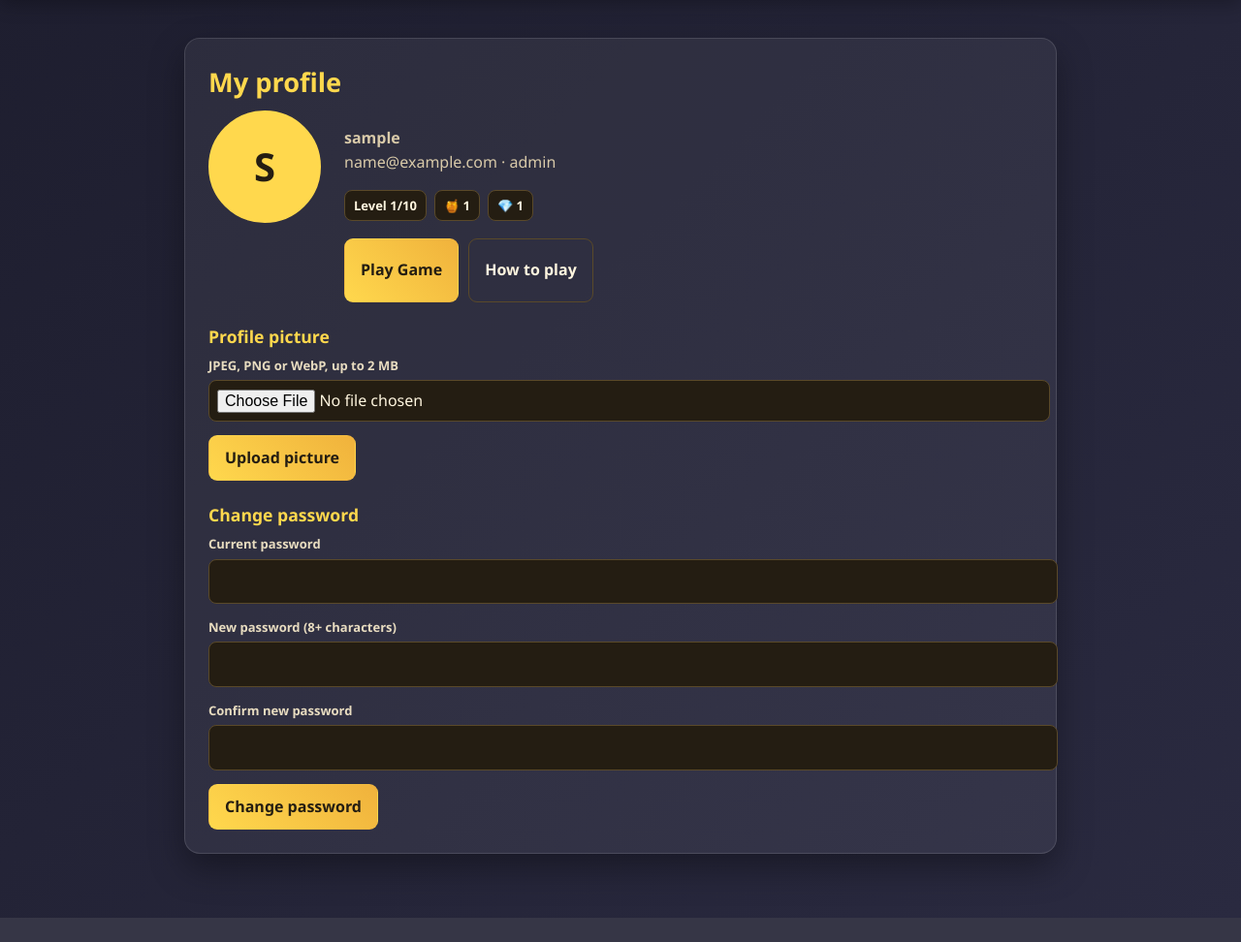
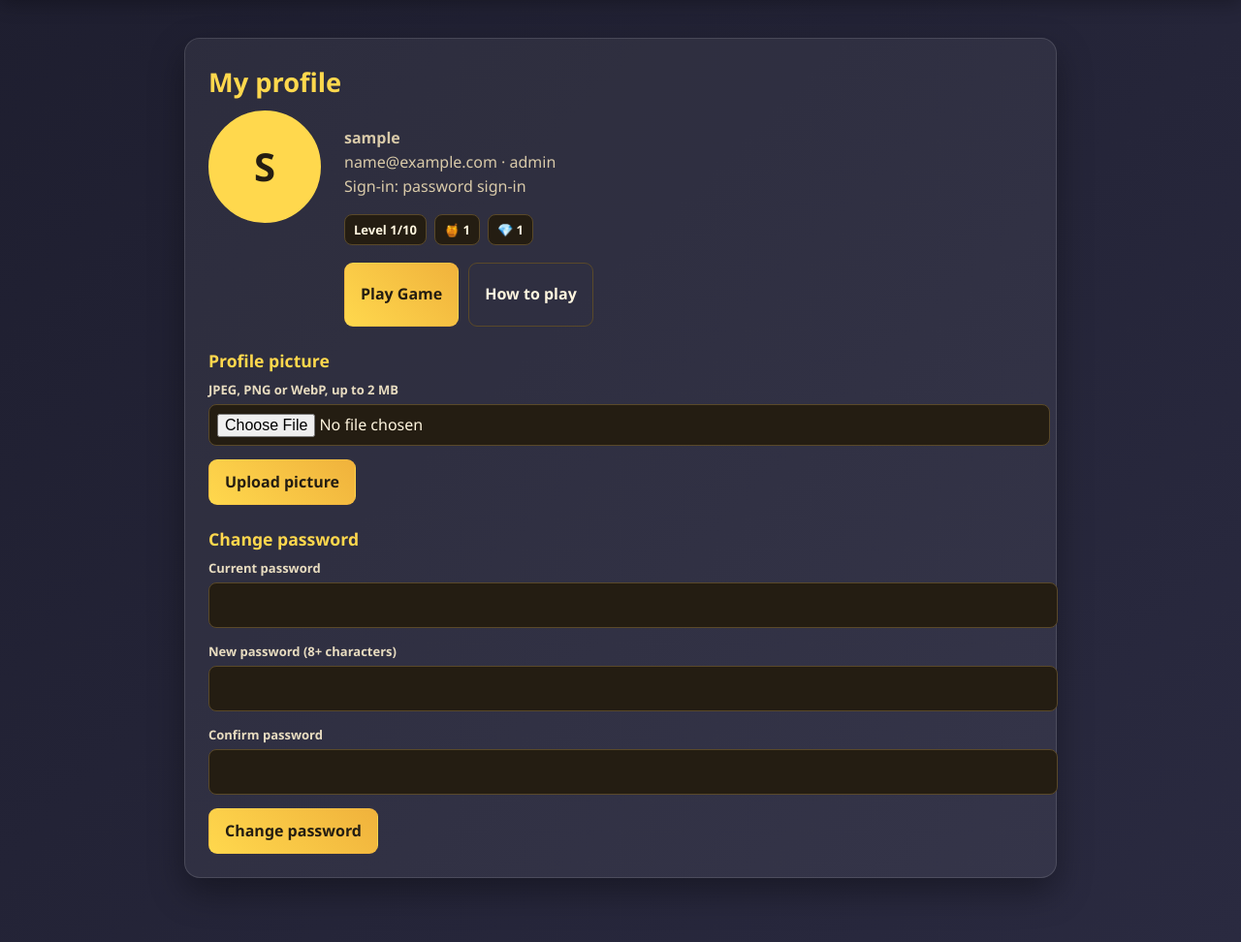
Before and after one commit to JolliDew/BeeDashDiner, a PHP site: page /JolliDew/profile.php in a window 1280 px wide. Shown: the part 57-1029 px from the top of the page at 97% size. Before the commit the page ends 1004 px from the top, so only its background shows below. Run offline with PHP 8.4, Linux system fonts and the light colour scheme; the visitor is signed in with stand-in values (Sample User, id 1); tables that the repository leaves empty hold one stand-in row (values such as "Sample post").

Commit message:
feat(auth): let Google accounts set a local password
Track auth_provider and password_set, create Google accounts with a known-unset password, show a helpful manual-login message, and let Profile set a local password without the unknown Google password. Admin resets mark the account password-capable, schemas and tests are updated, and the login page explains the Google-account behavior.

```diff
--- a/database.sql
+++ b/database.sql
@@ -16,6 +16,8 @@ CREATE TABLE IF NOT EXISTS users (
   password VARCHAR(255) NOT NULL,
   role VARCHAR(20) NOT NULL DEFAULT 'player',
   avatar VARCHAR(255) NULL,
+  auth_provider VARCHAR(20) NOT NULL DEFAULT 'local',
+  password_set SMALLINT NOT NULL DEFAULT 1,
   created_at TIMESTAMP DEFAULT CURRENT_TIMESTAMP
 );
 
@@ -23,6 +25,8 @@ CREATE TABLE IF NOT EXISTS users (
 ALTER TABLE users ADD COLUMN IF NOT EXISTS role VARCHAR(20) NOT NULL DEFAULT 'player';
 -- Profile picture uploaded by the player (path relative to gamefile/).
 ALTER TABLE users ADD COLUMN IF NOT EXISTS avatar VARCHAR(255) NULL;
+ALTER TABLE users ADD COLUMN IF NOT EXISTS auth_provider VARCHAR(20) NOT NULL DEFAULT 'local';
+ALTER TABLE users ADD COLUMN IF NOT EXISTS password_set SMALLINT NOT NULL DEFAULT 1;
 
 -- Admin action history. Usernames are snapshotted so the log survives a
 -- deleted account.
--- a/gamefile/google-login.php
+++ b/gamefile/google-login.php
@@ -142,7 +142,7 @@ if ($user) {
     $base = substr($base !== '' ? $base : strstr($email, '@', true), 0, 40) ?: 'player';
 
     $exists = $pdo->prepare('SELECT id FROM users WHERE username = ?');
-    $insert = $pdo->prepare('INSERT INTO users (username, email, password) VALUES (?, ?, ?)');
+    $insert = $pdo->prepare('INSERT INTO users (username, email, password, auth_provider, password_set) VALUES (?, ?, ?, \'google\', 0)');
     $username = $base;
     $created = false;
 
--- a/gamefile/login_db.sql
+++ b/gamefile/login_db.sql
@@ -13,6 +13,8 @@ CREATE TABLE IF NOT EXISTS users (
   password VARCHAR(255) NOT NULL,
   role VARCHAR(20) NOT NULL DEFAULT 'player',
   avatar VARCHAR(255) NULL,
+  auth_provider VARCHAR(20) NOT NULL DEFAULT 'local',
+  password_set TINYINT NOT NULL DEFAULT 1,
   created_at TIMESTAMP DEFAULT CURRENT_TIMESTAMP
 );
 
@@ -21,6 +23,8 @@ CREATE TABLE IF NOT EXISTS users (
 -- if the column is missing.
 ALTER TABLE users ADD COLUMN IF NOT EXISTS role VARCHAR(20) NOT NULL DEFAULT 'player';
 ALTER TABLE users ADD COLUMN IF NOT EXISTS avatar VARCHAR(255) NULL;
+ALTER TABLE users ADD COLUMN IF NOT EXISTS auth_provider VARCHAR(20) NOT NULL DEFAULT 'local';
+ALTER TABLE users ADD COLUMN IF NOT EXISTS password_set TINYINT NOT NULL DEFAULT 1;
 
 -- Admin action history. Usernames are snapshotted so the log survives a
 -- deleted account.
--- a/gamefile/login_db_pg.sql
+++ b/gamefile/login_db_pg.sql
@@ -16,6 +16,8 @@ CREATE TABLE IF NOT EXISTS users (
   password VARCHAR(255) NOT NULL,
   role VARCHAR(20) NOT NULL DEFAULT 'player',
   avatar VARCHAR(255) NULL,
+  auth_provider VARCHAR(20) NOT NULL DEFAULT 'local',
+  password_set SMALLINT NOT NULL DEFAULT 1,
   created_at TIMESTAMP DEFAULT CURRENT_TIMESTAMP
 );
 
@@ -23,6 +25,9 @@ CREATE TABLE IF NOT EXISTS users (
 ALTER TABLE users ADD COLUMN IF NOT EXISTS role VARCHAR(20) NOT NULL DEFAULT 'player';
 -- Profile picture uploaded by the player (path relative to gamefile/).
 ALTER TABLE users ADD COLUMN IF NOT EXISTS avatar VARCHAR(255) NULL;
+-- Google-created accounts start with a random hidden password (password_set = 0).
+ALTER TABLE users ADD COLUMN IF NOT EXISTS auth_provider VARCHAR(20) NOT NULL DEFAULT 'local';
+ALTER TABLE users ADD COLUMN IF NOT EXISTS password_set SMALLINT NOT NULL DEFAULT 1;
 
 -- Admin action history. Usernames are snapshotted so the log survives a
 -- deleted account.
--- a/gamefile/profile.php
+++ b/gamefile/profile.php
@@ -20,15 +20,22 @@ $flash = '';
 $flashType = '';
 
 $avatar = '';
+$createdAt = '';
+$authProvider = 'local';
+$passwordSet = 1;
 try {
-    $q = $pdo->prepare('SELECT avatar, created_at FROM users WHERE id = ?');
+    $q = $pdo->prepare('SELECT avatar, created_at, auth_provider, password_set FROM users WHERE id = ?');
     $q->execute([$userId]);
     $account = $q->fetch() ?: [];
     $avatar = (string)($account['avatar'] ?? '');
     $createdAt = (string)($account['created_at'] ?? '');
+    $authProvider = (string)($account['auth_provider'] ?? 'local');
+    $passwordSet = (int)($account['password_set'] ?? 1);
 } catch (PDOException $e) {
-    $createdAt = '';
+    // Older databases without the provider columns still work as local accounts.
 }
+
+$needsPasswordSetup = $authProvider === 'google' && $passwordSet === 0;
 
 $progress = null;
 try {
@@ -87,10 +94,14 @@ if ($_SERVER['REQUEST_METHOD'] === 'POST') {
         $current = (string)($_POST['current_password'] ?? '');
         $new = (string)($_POST['new_password'] ?? '');
         $confirm = (string)($_POST['confirm_password'] ?? '');
+        $currentOk = $needsPasswordSetup;
+        if (!$currentOk) {
             $q = $pdo->prepare('SELECT password FROM users WHERE id = ?');
             $q->execute([$userId]);
             $hash = (string)($q->fetchColumn() ?: '');
-        if (!password_verify($current, $hash)) {
+            $currentOk = password_verify($current, $hash);
+        }
+        if (!$currentOk) {
             $flash = 'Your current password is not correct.';
             $flashType = 'error';
         } elseif (strlen($new) < 8) {
@@ -100,10 +111,15 @@ if ($_SERVER['REQUEST_METHOD'] === 'POST') {
             $flash = 'The new passwords do not match.';
             $flashType = 'error';
         } else {
-            $pdo->prepare('UPDATE users SET password = ? WHERE id = ?')
+            $pdo->prepare('UPDATE users SET password = ?, password_set = 1 WHERE id = ?')
                 ->execute([password_hash($new, PASSWORD_DEFAULT), $userId]);
+            $passwordSet = 1;
+            $wasSetup = $needsPasswordSetup;
+            $needsPasswordSetup = false;
             session_regenerate_id(true);
-            $flash = 'Password changed.';
+            $flash = $wasSetup
+                ? 'Local password set. You can now sign in manually with your email or username.'
+                : 'Password changed.';
         }
     }
 }
@@ -113,6 +129,9 @@ $avatarOk = $avatarPath !== ''
     && preg_match('#^uploads/avatar_[a-z0-9._-]+$#i', $avatarPath)
     && is_file(__DIR__ . '/' . $avatarPath);
 $initial = strtoupper(substr((string)$me['username'], 0, 1));
+$signInMethod = $authProvider === 'google'
+    ? ($passwordSet ? 'Google + local password' : 'Google sign-in')
+    : 'password sign-in';
 ?>
 <!DOCTYPE html>
 <html lang="en">
@@ -143,7 +162,8 @@ $initial = strtoupper(substr((string)$me['username'], 0, 1));
             </div>
             <div>
                 <p><strong><?= htmlspecialchars((string)$me['username']) ?></strong><br>
-                    <?= htmlspecialchars((string)$me['email']) ?> · <span class="muted"><?= htmlspecialchars((string)$me['role']) ?></span>
+                    <?= htmlspecialchars((string)$me['email']) ?> · <span class="muted"><?= htmlspecialchars((string)$me['role']) ?></span><br>
+                    <span class="muted">Sign-in: <?= htmlspecialchars($signInMethod) ?></span>
                 </p>
                 <?php if ($progress): ?>
                     <div class="progress-line">
@@ -172,23 +192,28 @@ $initial = strtoupper(substr((string)$me['username'], 0, 1));
             <button class="btn-gold" type="submit">Upload picture</button>
         </form>
 
-        <h2>Change password</h2>
+        <h2><?= $needsPasswordSetup ? 'Set a local password' : 'Change password' ?></h2>
+        <?php if ($needsPasswordSetup): ?>
+            <p class="muted">This account was created with Google, so JolliDew never received your Google password. Set a password here if you also want to sign in with your email or username. Google sign-in will keep working.</p>
+        <?php endif; ?>
         <form action="profile.php" method="POST">
             <?= Csrf::field() ?>
             <input type="hidden" name="action" value="password">
+            <?php if (!$needsPasswordSetup): ?>
                 <div class="form-row">
                     <label for="current_password">Current password</label>
                     <input type="password" id="current_password" name="current_password" autocomplete="current-password" required>
                 </div>
+            <?php endif; ?>
             <div class="form-row">
-                <label for="new_password">New password (8+ characters)</label>
-                <input type="password" id="new_password" name="new_password" autocomplete="new-password" required>
+                <label for="new_password"><?= $needsPasswordSetup ? 'Password' : 'New password' ?> (8+ characters)</label>
+                <input type="password" id="new_password" name="new_password" autocomplete="new-password" minlength="8" required>
             </div>
             <div class="form-row">
-                <label for="confirm_password">Confirm new password</label>
-                <input type="password" id="confirm_password" name="confirm_password" autocomplete="new-password" required>
+                <label for="confirm_password">Confirm password</label>
+                <input type="password" id="confirm_password" name="confirm_password" autocomplete="new-password" minlength="8" required>
             </div>
-            <button class="btn-gold" type="submit">Change password</button>
+            <button class="btn-gold" type="submit"><?= $needsPasswordSetup ? 'Set password' : 'Change password' ?></button>
         </form>
     </section>
 </main>
--- a/gamefile/src/AdminRepository.php
+++ b/gamefile/src/AdminRepository.php
@@ -116,7 +116,7 @@ class AdminRepository
     public function setPassword(int $id, string $password): void
     {
         self::assertPassword($password);
-        $this->pdo->prepare('UPDATE users SET password = ? WHERE id = ?')
+        $this->pdo->prepare('UPDATE users SET password = ?, password_set = 1 WHERE id = ?')
             ->execute([password_hash($password, PASSWORD_DEFAULT), $id]);
     }
 
--- a/gamefile/upgrade_db.sql
+++ b/gamefile/upgrade_db.sql
@@ -42,6 +42,8 @@ ALTER TABLE player_stations
   ADD COLUMN IF NOT EXISTS profit_x2 TINYINT NOT NULL DEFAULT 0;
 
 ALTER TABLE users ADD COLUMN IF NOT EXISTS avatar VARCHAR(255) NULL;
+ALTER TABLE users ADD COLUMN IF NOT EXISTS auth_provider VARCHAR(20) NOT NULL DEFAULT 'local';
+ALTER TABLE users ADD COLUMN IF NOT EXISTS password_set TINYINT NOT NULL DEFAULT 1;
 
 -- Existing saves were location-based. Give them the matching starting tier so
 -- they do not replay the first restaurants. New players stay at level 1.
```
Also changed, not shown: docs/ARCHITECTURE.md (+2 -1 lines), docs/PROJECT_BUILDING_DOCUMENT.md (+2 -0 lines), docs/TESTING.md (+6 -0 lines), gamefile/login.php (+8 -1 lines), tests/AdminRepository.test.php (+5 -0 lines), CHANGELOG.md, README.md, 1 other file. Lines whose indentation alone changed are shown as unchanged.
